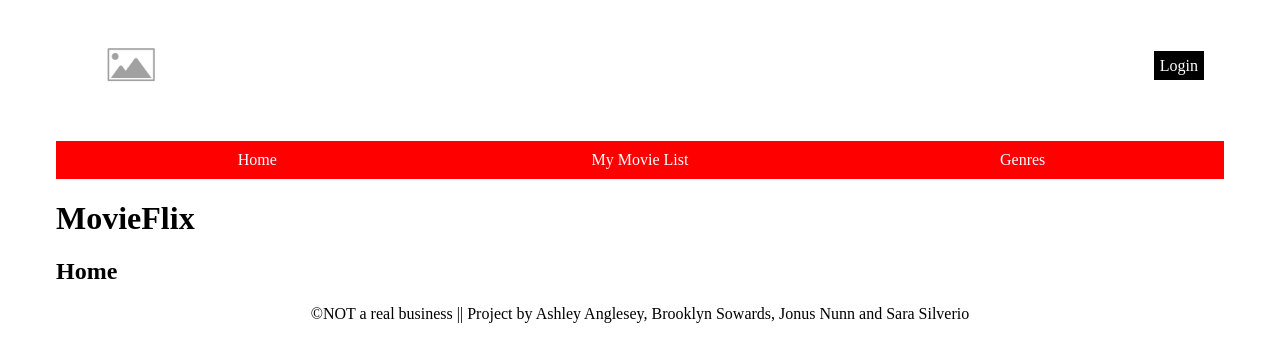
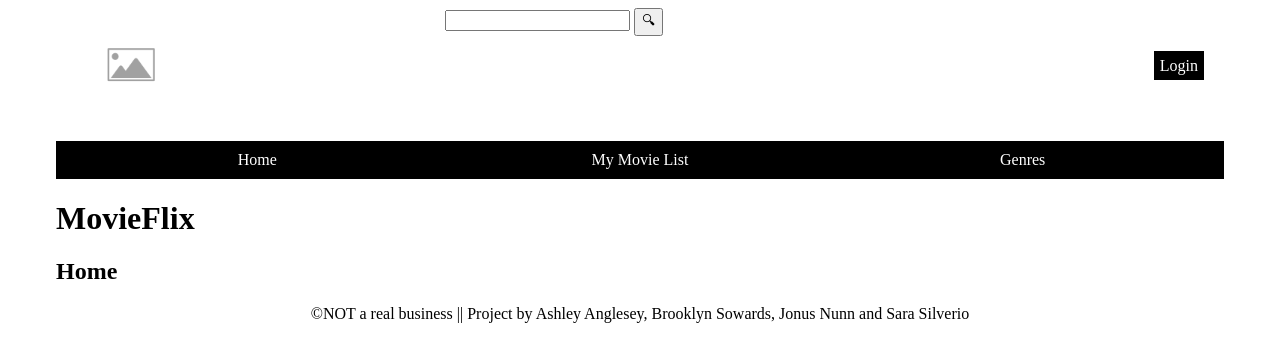
Before and after one commit to LealSilverio/movieflix, a Svelte app: page / in a window 1280 px wide. Shown: the top 362 px of the page. Built offline with nearby package versions, Linux system fonts and the light colour scheme.

Commit message:
search bar 1

```diff
--- a/src/js/components/Header.svelte
+++ b/src/js/components/Header.svelte
@@ -1,13 +1,16 @@
 <script>
     import Navbar from './Navbar.svelte';
     import { userStore } from '../../lib/stores.mjs';
+    import Search from './Search.svelte';
 </script>
 
 <main class="header-main">
     <div class="logo">
         <a href="../../index.html"><img src="../../../placeholder-image.png" alt="movieflix logo" width="150"/></a>
     </div>
-    <div class="search-bar"></div>
+    <div class="search-bar">
+        <Search />
+    </div>
     <div class="login-button">
         {#if $userStore.isLoggedIn}
         <li><a href="#home">Logout</a></li>
--- a/src/js/components/Navbar.svelte
+++ b/src/js/components/Navbar.svelte
@@ -13,7 +13,7 @@
         list-style: none;
         text-align: center;
         padding: 10px;
-        background-color: red;
+        background-color: black;
     }
     .navbar li a {
         text-decoration: none;
--- a/src/js/components/Search.svelte
+++ b/src/js/components/Search.svelte
@@ -0,0 +1,2 @@
+<input id="search" name="searchBar" type="searchBar"/>
+<button type="submit"><span>&#x1F50D;&#xFE0E;</span></button>
```
